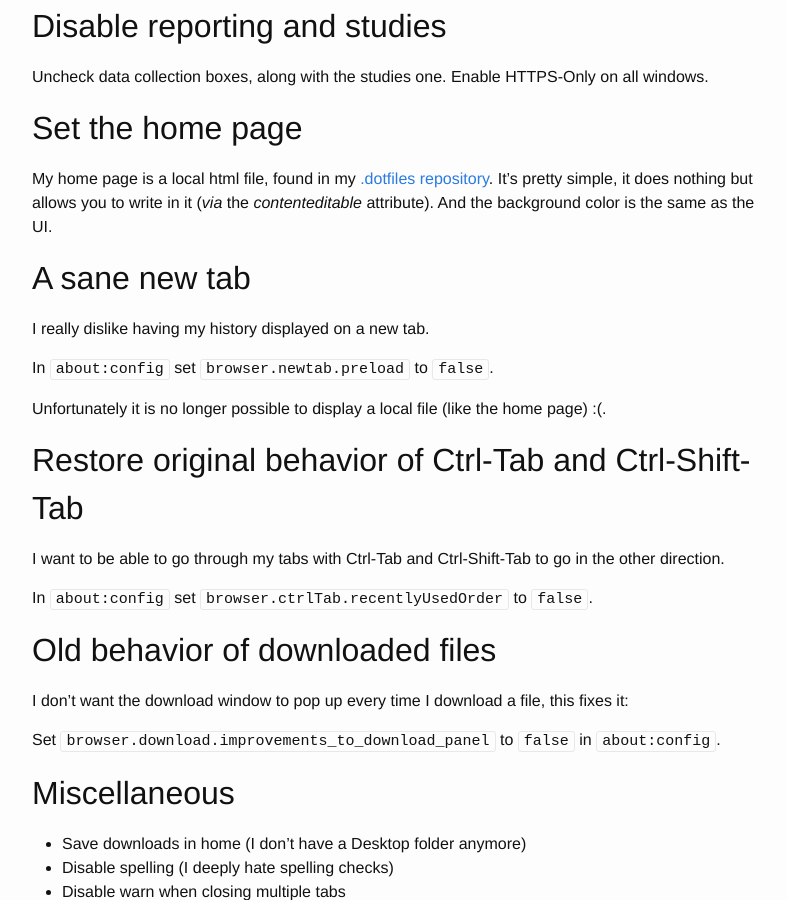
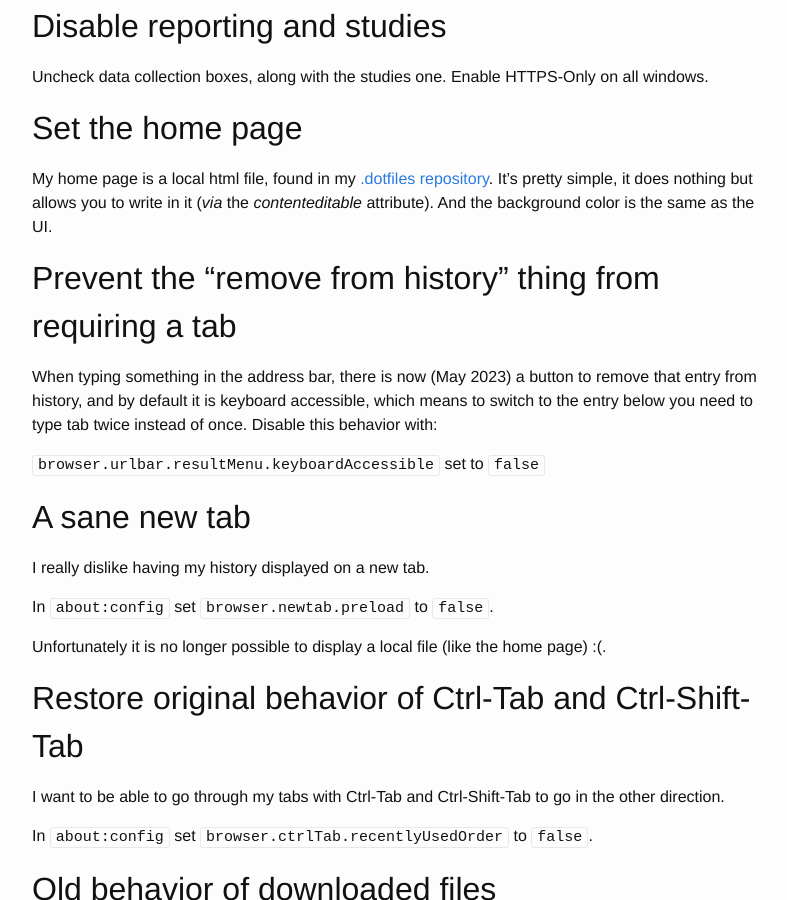
Before and after one commit to NicolasCARPi/nicolascarpi.github.io, a Jekyll site: the page built from _posts/2018-12-14-firefox.markdown, in a window 1280 px wide and 900 px high, scrolled down 1706 px. Shown: the whole window, without its empty margins (238-1025 px from the left). Built offline with Jekyll 4.4.1, drawn with Linux system fonts in a browser that asks for light colours.

Commit message:
update firefox

```diff
--- a/_posts/2018-12-14-firefox.markdown
+++ b/_posts/2018-12-14-firefox.markdown
@@ -46,6 +46,12 @@ Uncheck data collection boxes, along with the studies one. Enable HTTPS-Only on
 
 My home page is a local html file, found in my [.dotfiles repository]. It's pretty simple, it does nothing but allows you to write in it (*via* the *contenteditable* attribute). And the background color is the same as the UI.
 
+## Prevent the "remove from history" thing from requiring a tab
+
+When typing something in the address bar, there is now (May 2023) a button to remove that entry from history, and by default it is keyboard accessible, which means to switch to the entry below you need to type tab twice instead of once. Disable this behavior with:
+
+`browser.urlbar.resultMenu.keyboardAccessible` set to `false`
+
 ## A sane new tab
 
 I really dislike having my history displayed on a new tab.
```
